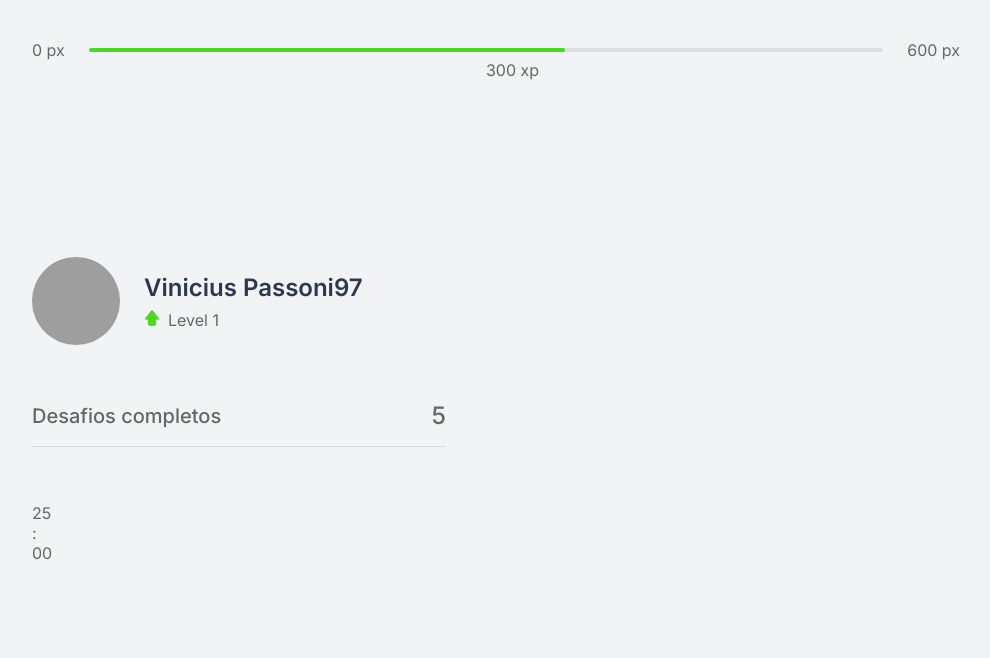
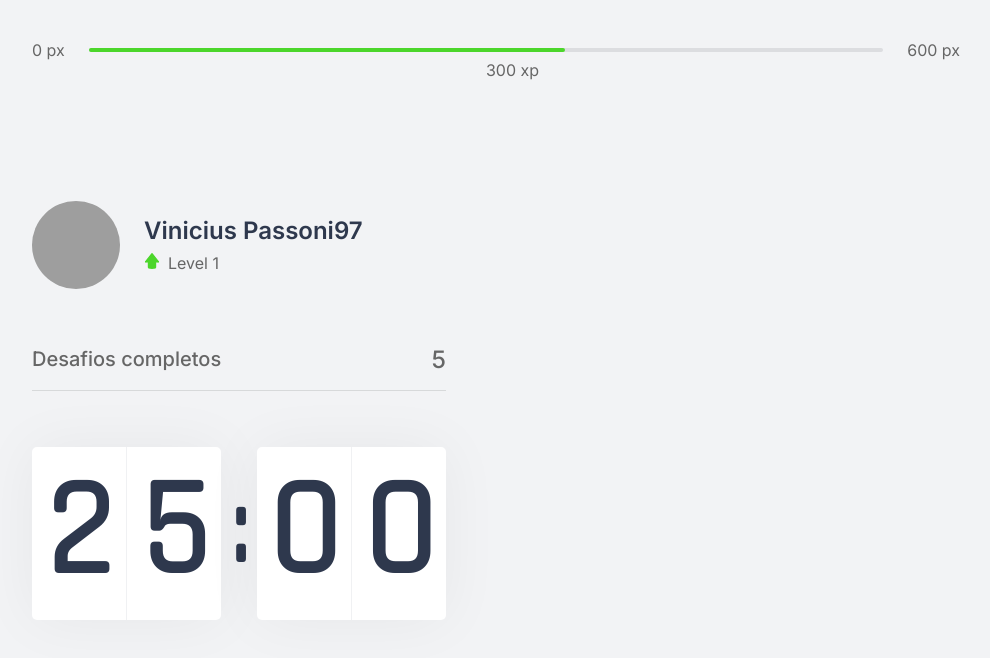
Before and after one commit to ViniciusPassoni97/Moveit, a Next.js app: page / in a window 1280 px wide. Shown: the top 658 px of the page, without its empty margins (144-1134 px from the left). Built offline with nearby package versions, Linux system fonts and the light colour scheme; grey boxes are pictures that could not be loaded.

Commit message:
Colocando title e favicon

```diff
--- a/src/pages/_document.tsx
+++ b/src/pages/_document.tsx
@@ -5,6 +5,7 @@
         return(
             <Html>
                 <Head>
+                    <link rel="shortcut icon" href="favicon.png" type='image/png'/>
                     <link rel="preconnect" href="https://fonts.gstatic.com"/>
                     <link href="https://fonts.googleapis.com/css2?family=Inter:wght@400;500;600&family=Rajdhani&display=swap" rel="stylesheet"/>
                 </Head>
--- a/src/pages/index.tsx
+++ b/src/pages/index.tsx
@@ -3,10 +3,14 @@
 import {CompletedChallenges} from '../components/completedChallenges/CompletedChallenges';
 import styles from '../styles/pages/Home.module.css';
 import {Countdown} from '../components/countdown/countdown';
+import Head from 'next/head';
 
 export default function Home() {
   return (
     <div className={styles.container}>
+      <Head>
+        <title>Inicio | move.it</title>
+      </Head>
       <ExpirienceBar />
       <section>
         <div>
--- a/src/styles/components/Countdown.module.css
+++ b/src/styles/components/Countdown.module.css
@@ -1,3 +1,34 @@
 .containerCountdown{
+   display:flex;
+   align-items:center;
+   font-family: Rajdhani;
+   font-weight: 600;
+   color: var(--title);
+}
 
-}
+.containerCountdown > div{
+    flex: 1;
+
+    display: flex;
+    align-items:center;
+    justify-content:space-evenly;
+
+    background:var(--white);
+    box-shadow: 0 0 60px rgba(0,0,0,0.05);
+    border-radius: 5px;
+    font-size: 8.5rem;
+    text-align: center;
+ }
+
+ .containerCountdown > div span{
+    flex: 1;
+ }
+
+ .containerCountdown > div span:first-child{
+    border-right: 1px solid #f0f1f3;
+ }
+
+ .containerCountdown > span{
+    font-size:6.25rem;
+    margin: 0 0.5rem;
+ }
```
